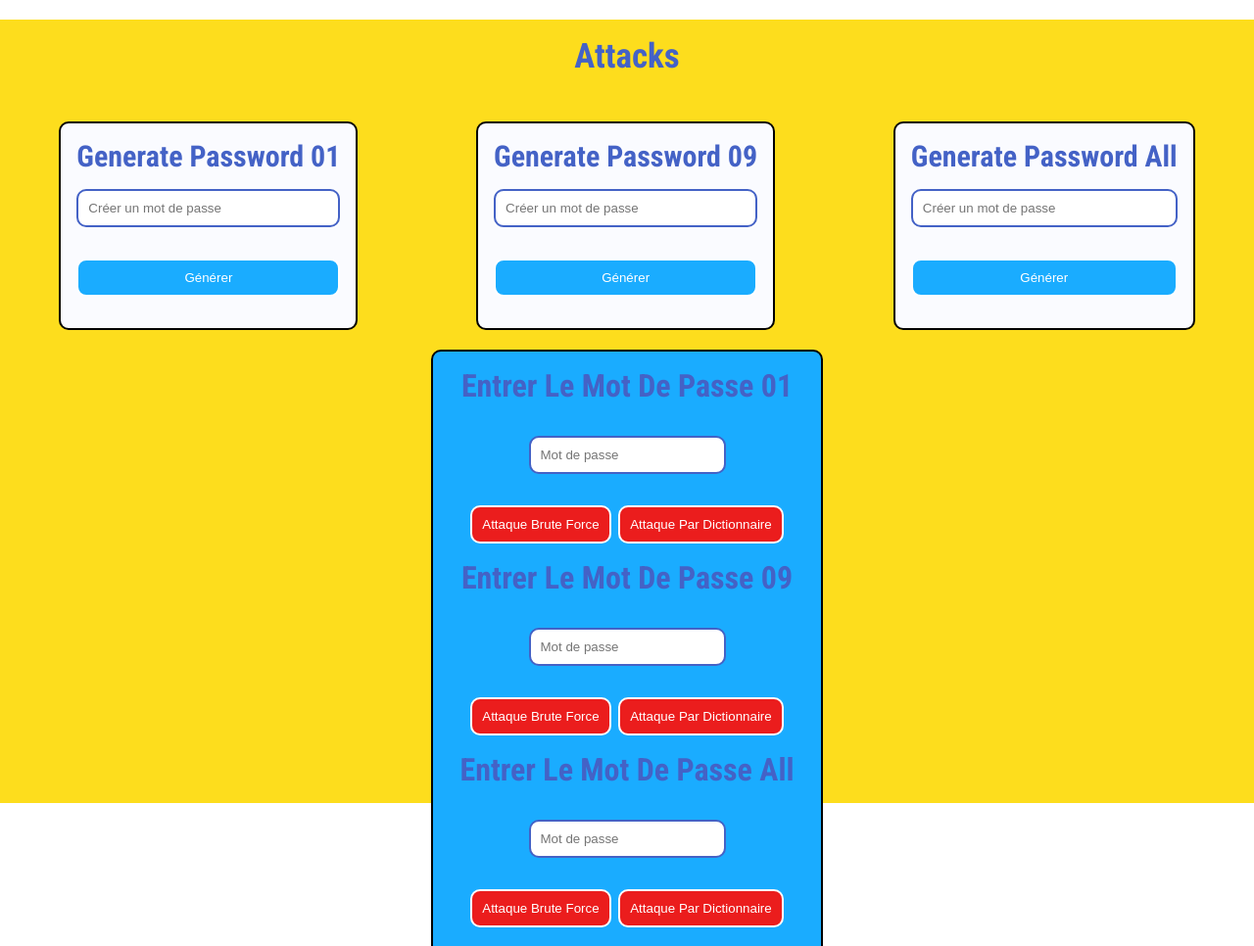
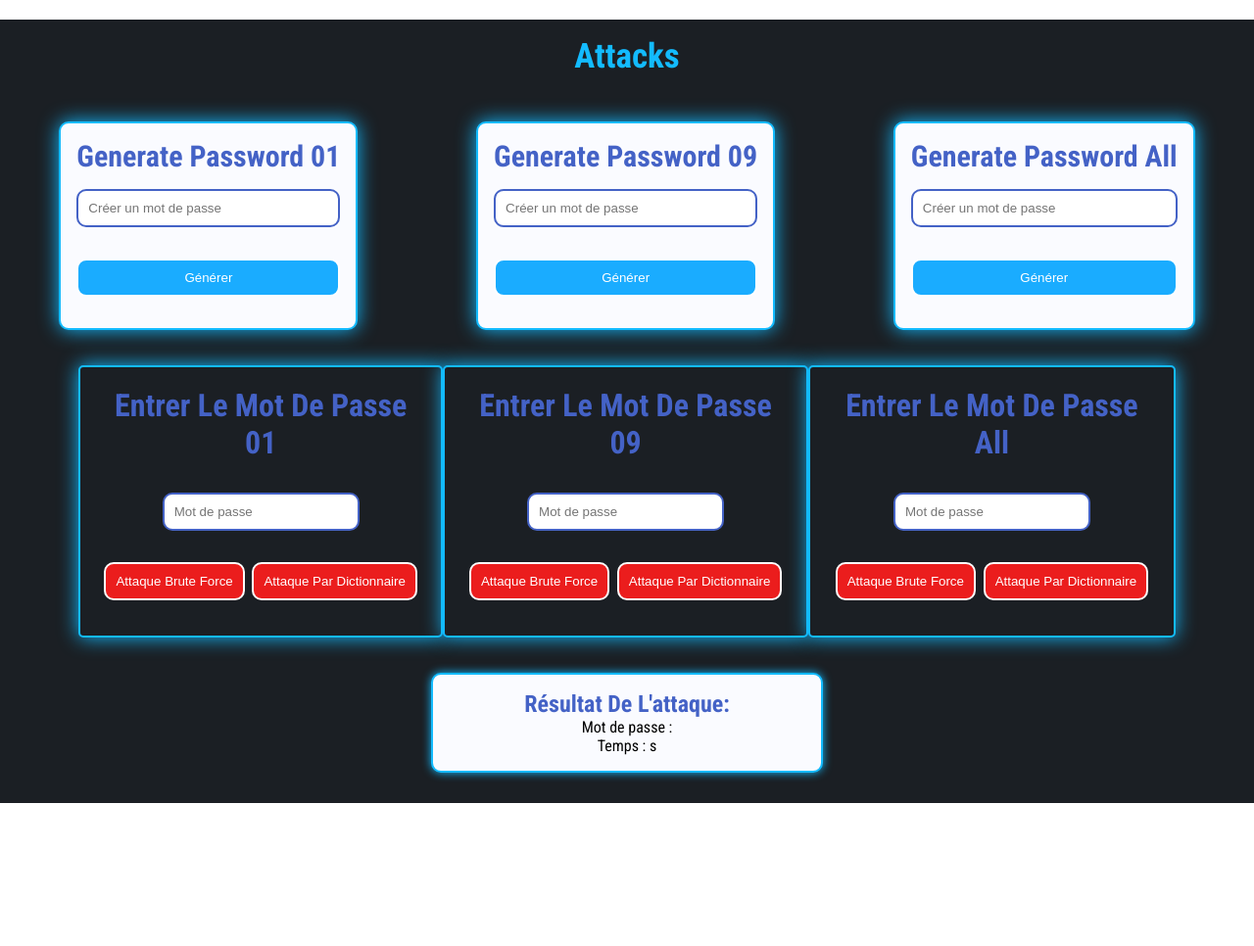
Before and after one commit to farouk1602/Cryptographie-, a website: page main.html in a window 1280 px wide. Shown: the part 1580-2546 px from the top of the page at 98% size. After the commit the page ends 2400 px from the top, so only its background shows below. Drawn offline with nearby package versions, Linux system fonts and the light colour scheme; no server answers.

Commit message:
Add files via upload

```diff
--- a/public/css/main1.css
+++ b/public/css/main1.css
@@ -3,6 +3,18 @@
   padding: 0;
   margin: 0;
   box-sizing: border-box;
+  scroll-behavior: smooth;
+}
+
+:root{
+  --color1 : #fff ;
+  --bgcolor : #1b1f24 ;
+  --bgcolor2 : #22282f ;
+  --color2 : #13bbff ;
+  --color3 : #c3cad5 ;
+  --h1-f : 4.5rem ;
+  --h2f : 3rem ;
+  --pf : 1rem ;
 }
 
 body {
@@ -343,11 +355,11 @@ body .container .home a:hover {
 
 .part3 {
   height: 100vh;
-  background-color: #fddd1d;
+  background-color: var(--bgcolor);
 }
 
 .part3 .generate-password .titre {
-  color: #4462c6;
+  color: var(--color2);
   display: flex;
   justify-content: center;
   align-items: center;
@@ -368,10 +380,11 @@ body .container .home a:hover {
   flex-direction: column;
   color: #4462c6;
   background-color: #fafbff;
+  border: 2px solid var(--color2);
+  box-shadow: 0 0 20px var(--color2);
   margin-top: 10px;
   padding: 1rem;
   border-radius: 10px;
-  border: 2px solid black;
   transition: 0.5s;
 }
 
@@ -411,21 +424,20 @@ body .container .home a:hover {
 }
 
 .part3 .input-password {
-  background-color: #1aacff;
   display: flex;
-  flex-direction: column;
+  justify-content: space-between;
+  padding: 1rem;
+  max-width: 90%;
   margin: auto;
-  max-width: 400px;
   margin-top: 20px;
-  padding: 1rem;
   text-align: center;
-  border-radius: 10px;
-  border: 2px solid black;
-  transition: 0.5s;
 }
-
-.part3 .input-password:hover {
-  transform: scale(1.02);
+.part3 .input-password .box {
+  background-color: var(--bgcolor);
+  border: 2px solid var(--color2);
+  box-shadow: 0 0 20px var(--color2);
+  padding: 20px;
+  border-radius: 5px;
 }
 
 .part3 .input-password h3 {
@@ -476,6 +488,8 @@ body .container .home a:hover {
   padding: 1rem;
   text-align: center;
   border-radius: 10px;
+  border: 2px solid var(--color2);
+  box-shadow: 0 0 10px var(--color2);
   transition: 0.5s;
 }
 
```
